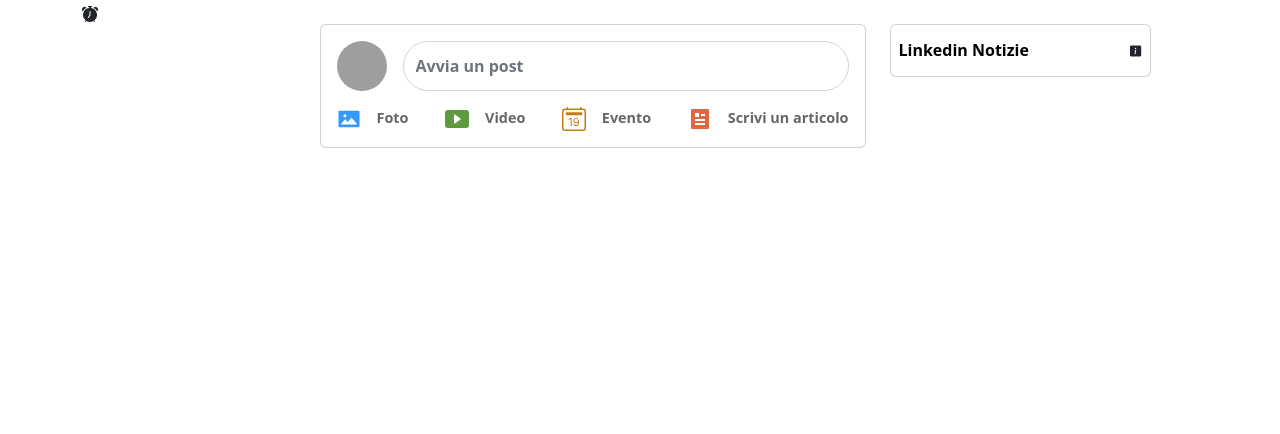
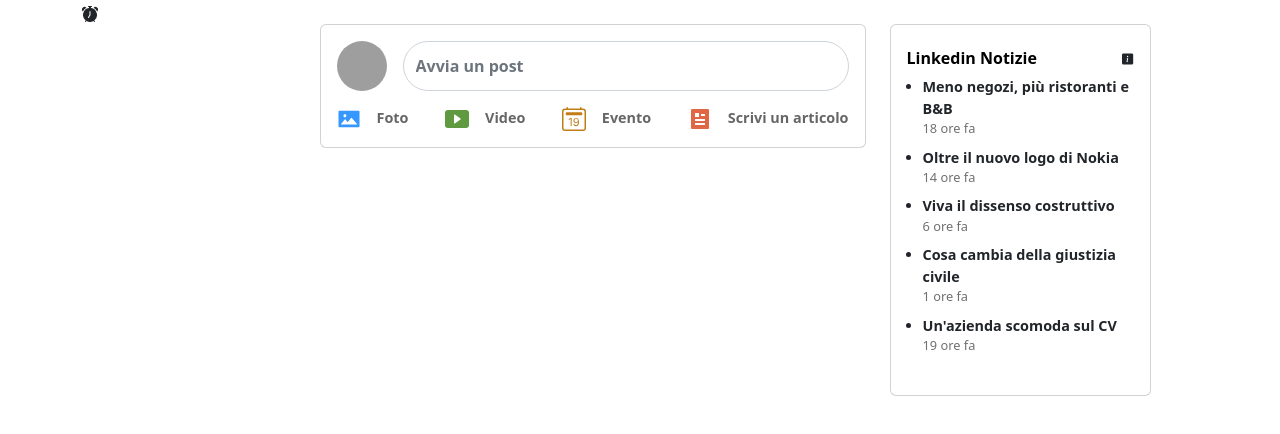
Before and after one commit to AdinaGabrielaIamandi/linkedin, a React (Create React App) app: page /home/1 in a window 1280 px wide. Shown: the top 434 px of the page. Built offline with nearby package versions, Linux system fonts and the light colour scheme; grey boxes are pictures that could not be loaded.

Commit message:
Finished right component

```diff
--- a/src/components/Home-page/SectionRight/SectionRight.jsx
+++ b/src/components/Home-page/SectionRight/SectionRight.jsx
@@ -1,13 +1,42 @@
+import "./sectionRight.scss";
 import { Card } from "react-bootstrap";
 import { BsFillInfoSquareFill } from "react-icons/bs";
 
 export const SectionRight = () => {
   return (
-    <Card className="px-2 py-3">
+    <Card className="py-4 px-3">
       <div className="d-flex justify-content-between align-items-center">
         <h6 className="fw-bold text-black mb-0">Linkedin Notizie</h6>
         <BsFillInfoSquareFill style={{ width: "0.7em" }} />
       </div>
+      <div className="mt-2">
+        <ul className="ps-3">
+          <div>
+            <li className="fw-bold text-dark">
+              Meno negozi, più ristoranti e B&B
+            </li>
+            <p className="mb-2">18 ore fa</p>
+          </div>
+          <div>
+            <li className="fw-bold text-dark">Oltre il nuovo logo di Nokia</li>
+            <p className="mb-2">14 ore fa</p>
+          </div>
+          <div>
+            <li className="fw-bold text-dark">Viva il dissenso costruttivo</li>
+            <p className="mb-2">6 ore fa</p>
+          </div>
+          <div>
+            <li className="fw-bold text-dark">
+              Cosa cambia della giustizia civile
+            </li>
+            <p className="mb-2">1 ore fa</p>
+          </div>
+          <div>
+            <li className="fw-bold text-dark">Un'azienda scomoda sul CV</li>
+            <p className="mb-2">19 ore fa</p>
+          </div>
+        </ul>
+      </div>
     </Card>
   );
 };
--- /dev/null
+++ b/src/components/Home-page/SectionRight/sectionRight.css
@@ -0,0 +1,7 @@
+ul li {
+  font-size: 0.9em;
+}
+ul p {
+  font-size: 0.8em;
+  color: rgb(112, 112, 112);
+}/*# sourceMappingURL=sectionRight.css.map */
--- /dev/null
+++ b/src/components/Home-page/SectionRight/sectionRight.scss
@@ -0,0 +1,9 @@
+ul {
+  li {
+    font-size: 0.9em;
+  }
+  p {
+    font-size: 0.8em;
+    color: rgb(112, 112, 112);
+  }
+}
```
Also changed, not shown: 1 other file (tests, documents, lock files or other folders).
